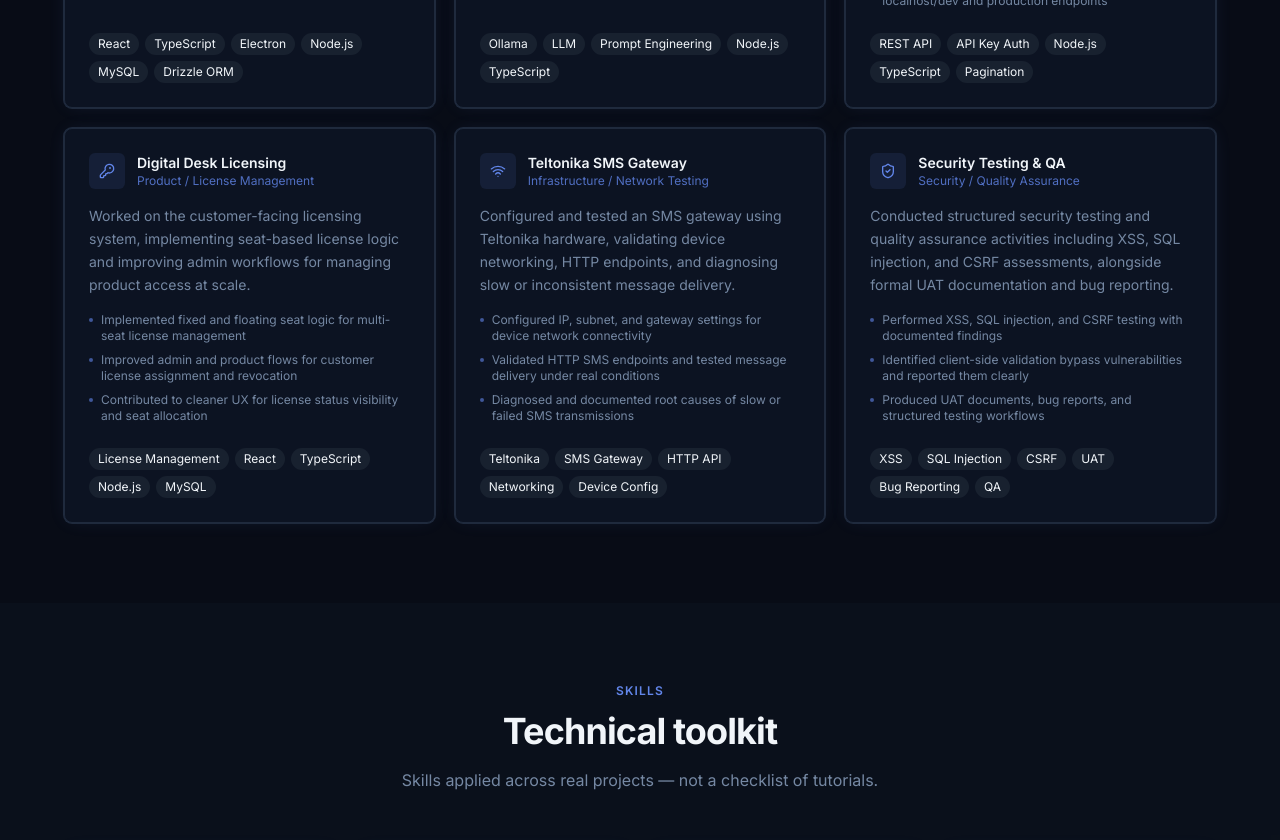
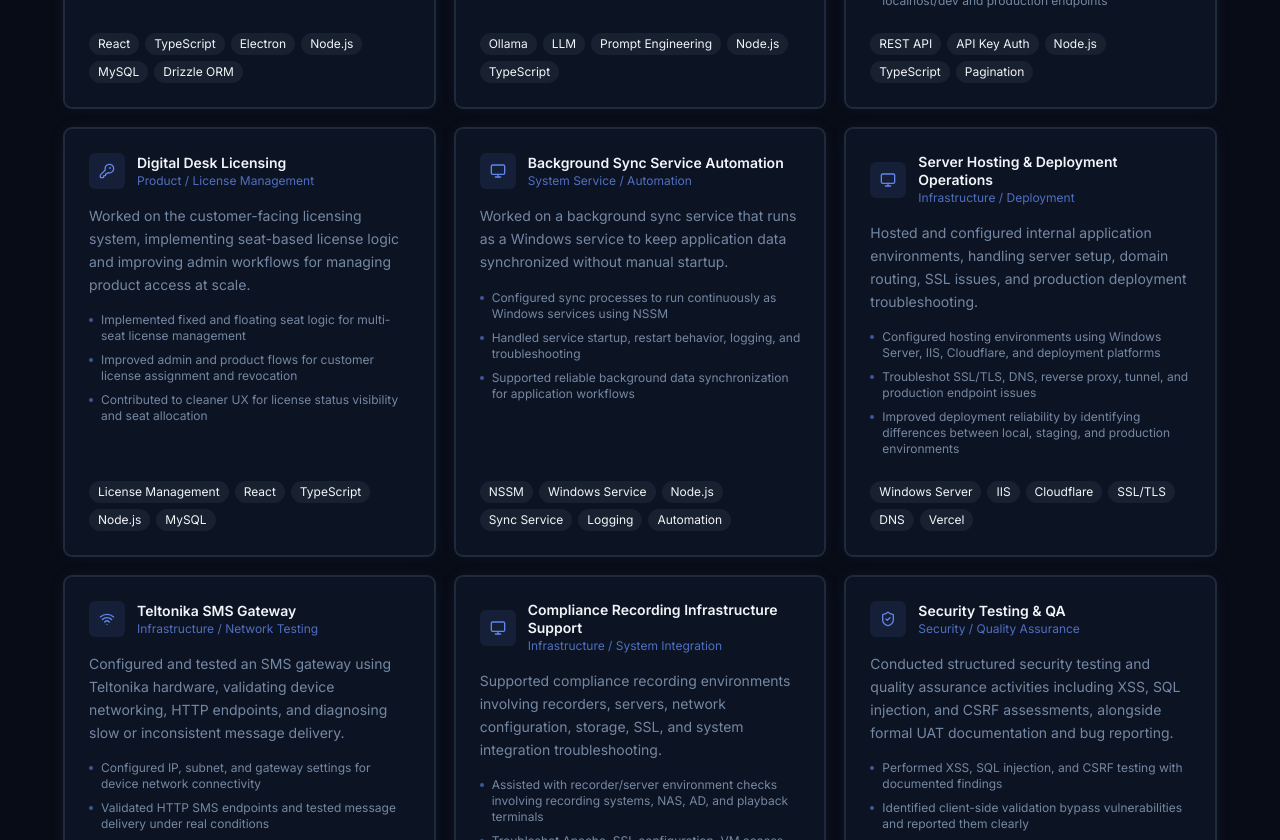
Before and after one commit to aungkhanthein-pm/portfolio, a React (Vite) app: page / in a window 1280 px wide. Shown: the part 1960-2800 px from the top of the page. Built offline with nearby package versions, Linux system fonts and the light colour scheme.

Commit message:
feat: add 3 new projects and reorder project list

```diff
--- a/src/data/portfolio.ts
+++ b/src/data/portfolio.ts
@@ -78,6 +78,34 @@ export const projects: Project[] = [
     icon: "KeyRound",
   },
   {
+    id: "background-sync-service",
+    title: "Background Sync Service Automation",
+    category: "System Service / Automation",
+    summary:
+      "Worked on a background sync service that runs as a Windows service to keep application data synchronized without manual startup.",
+    highlights: [
+      "Configured sync processes to run continuously as Windows services using NSSM",
+      "Handled service startup, restart behavior, logging, and troubleshooting",
+      "Supported reliable background data synchronization for application workflows",
+    ],
+    tags: ["NSSM", "Windows Service", "Node.js", "Sync Service", "Logging", "Automation"],
+    icon: "Wrench",
+  },
+  {
+    id: "server-hosting-deployment",
+    title: "Server Hosting & Deployment Operations",
+    category: "Infrastructure / Deployment",
+    summary:
+      "Hosted and configured internal application environments, handling server setup, domain routing, SSL issues, and production deployment troubleshooting.",
+    highlights: [
+      "Configured hosting environments using Windows Server, IIS, Cloudflare, and deployment platforms",
+      "Troubleshot SSL/TLS, DNS, reverse proxy, tunnel, and production endpoint issues",
+      "Improved deployment reliability by identifying differences between local, staging, and production environments",
+    ],
+    tags: ["Windows Server", "IIS", "Cloudflare", "SSL/TLS", "DNS", "Vercel"],
+    icon: "Server",
+  },
+  {
     id: "teltonika-sms-gateway",
     title: "Teltonika SMS Gateway",
     category: "Infrastructure / Network Testing",
@@ -90,6 +118,20 @@ export const projects: Project[] = [
     ],
     tags: ["Teltonika", "SMS Gateway", "HTTP API", "Networking", "Device Config"],
     icon: "Wifi",
+  },
+  {
+    id: "compliance-recording-infrastructure",
+    title: "Compliance Recording Infrastructure Support",
+    category: "Infrastructure / System Integration",
+    summary:
+      "Supported compliance recording environments involving recorders, servers, network configuration, storage, SSL, and system integration troubleshooting.",
+    highlights: [
+      "Assisted with recorder/server environment checks involving recording systems, NAS, AD, and playback terminals",
+      "Troubleshot Apache, SSL configuration, VM access, networking, and service stability issues",
+      "Prepared and reviewed OSAT, SSAT, and UAT-style validation documentation",
+    ],
+    tags: ["Windows Server", "Apache", "SSL", "VM", "NAS", "AD", "OSAT", "SSAT"],
+    icon: "HardDrive",
   },
   {
     id: "security-testing-qa",
@@ -128,7 +170,7 @@ export const skillGroups: SkillGroup[] = [
   },
   {
     label: "Infrastructure",
-    skills: ["SMS Gateway", "Device Networking", "IP Configuration", "HTTP Endpoints"],
+    skills: ["Windows Server", "IIS", "Cloudflare", "SSL/TLS", "DNS", "SMS Gateway", "Device Networking"],
   },
   {
     label: "Security / Testing",
@@ -136,7 +178,7 @@ export const skillGroups: SkillGroup[] = [
   },
   {
     label: "Tools",
-    skills: ["Git", "VS Code", "Postman", "GitHub", "Linux CLI"],
+    skills: ["Git", "VS Code", "Postman", "GitHub", "Linux CLI", "NSSM", "Apache"],
   },
 ];
 
```
